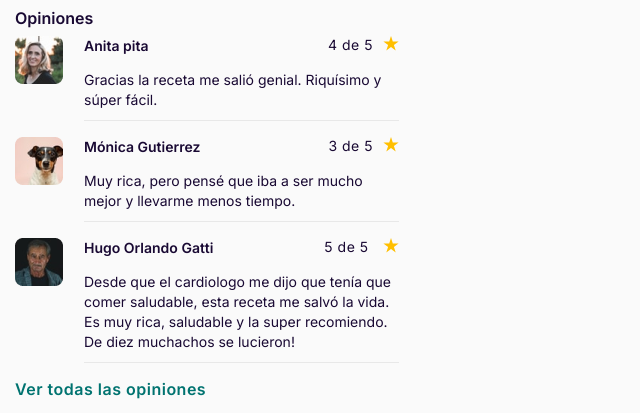
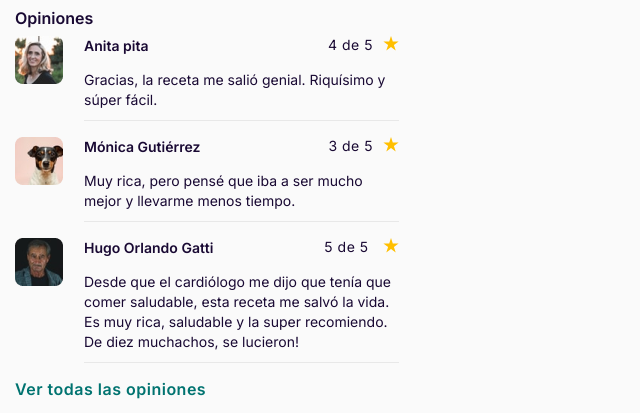
Before and after one commit to tutenedor/app, a plain HTML site: page detalle-receta2.html in a window 1280 px wide. Shown: the part 1318-1731 px from the top of the page, 0-640 px from the left. Drawn offline with nearby package versions, Linux system fonts and the light colour scheme.

Commit message:
Add files via upload

```diff
--- a/detalle-receta2.html
+++ b/detalle-receta2.html
@@ -159,7 +159,6 @@
 
             </div>
             </div>
-
         <div class="row ">
             <div class="col reviews">
               <h2 class="subtitle encabezado2">Opiniones</h2>
@@ -169,12 +168,12 @@
                 <div class="col-10"><div class="row"><div class="col-7"><p class="usuario">Anita pita</p></div>
                     <div class="col-5"><p class="bajada-card" style="text-align: right;">  4 de 5<img src="img/svg/estrella.svg" alt="Estrella" style="text-align: left; padding-left: 10px; vertical-align: top;"></p></div>
                 </div>
-                <p class="opinion">Gracias la receta me salió genial. Riquísimo y súper fácil.</p></div>
+                <p class="opinion">Gracias, la receta me salió genial. Riquísimo y súper fácil.</p></div>
             </div>
             <div class="row">
             <div class="col-2"><img src="img/svg/avatar2.png" alt=" ">
                 </div>
-                <div class="col-10"><div class="row"><div class="col-7"><p class="usuario">Mónica Gutierrez</p></div>
+                <div class="col-10"><div class="row"><div class="col-7"><p class="usuario">Mónica Gutiérrez</p></div>
                 <div class="col-5"><p class="bajada-card" style="text-align: right;">  3 de 5<img src="img/svg/estrella.svg" alt="Estrella" style="text-align: left; padding-left: 10px; vertical-align: top;"></p></div>
                 </div>
                 <p class="opinion">Muy rica, pero pensé que iba a ser mucho mejor y llevarme menos tiempo.</p></div>
@@ -185,7 +184,7 @@
                 <div class="col-10"><div class="row"><div class="col-7"><p class="usuario">Hugo Orlando Gatti</p></div>
                 <div class="col-5"><p class="bajada-card" style="text-align: right;">5 de 5 <img src="img/svg/estrella.svg" alt="Estrella" style="text-align: left; padding-left: 10px; vertical-align: top;">  </p></div>
                 </div>
-                <p class="opinion">Desde que el cardiologo me dijo que tenía que comer saludable, esta receta me salvó la vida. Es muy rica, saludable y la super recomiendo. De diez muchachos se lucieron!</p></div>
+                <p class="opinion">Desde que el cardiólogo me dijo que tenía que comer saludable, esta receta me salvó la vida. Es muy rica, saludable y la super recomiendo. De diez muchachos, se lucieron!</p></div>
             </div>
 
             </div>
```
Also changed, not shown: detalle-receta.html (+3 -3 lines).
